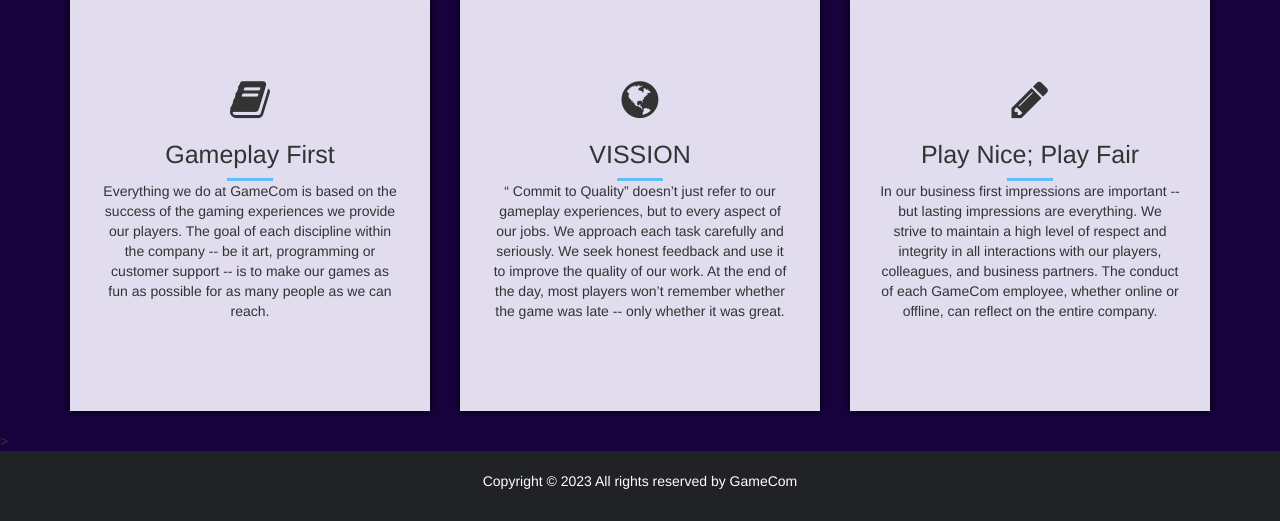
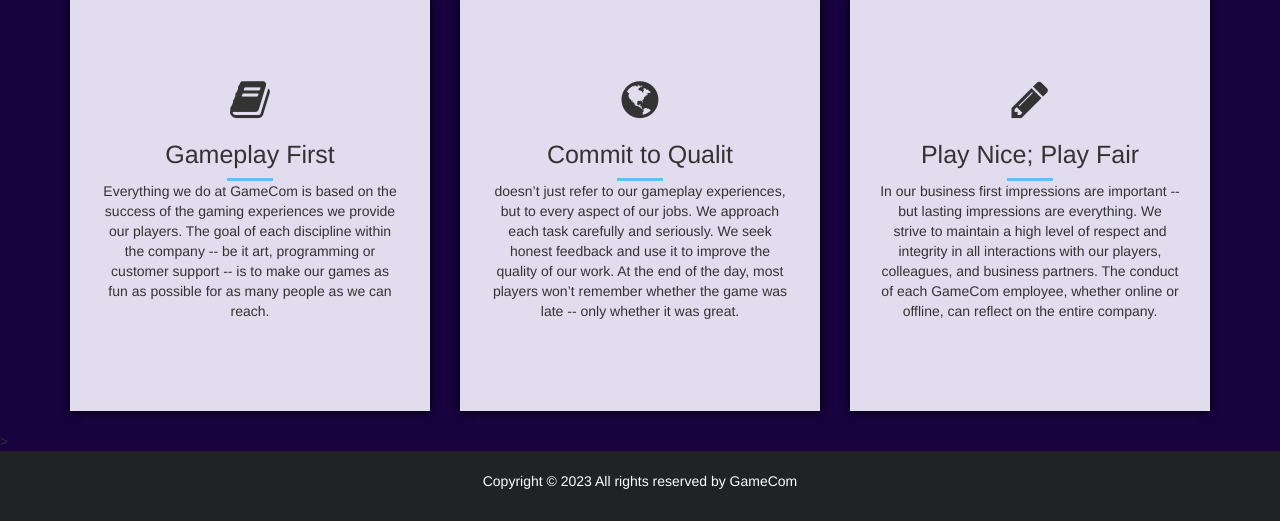
Before and after one commit to gamecomhub/About-us, a plain HTML site: page index.html in a window 1280 px wide. Shown: the part 938-1459 px from the top of the page. Drawn offline with Linux system fonts and the light colour scheme; files that its build step writes are made by us from their sources.

Commit message:
Update index.html

```diff
--- a/index.html
+++ b/index.html
@@ -49,9 +49,9 @@
                  <div class="col-md-4">
                     <div class="about-item text-center">
                      <i class="fa fa-globe"></i>
-                     <h3>VISSION</h3>
+                     <h3> Commit to Qualit </h3>
                      <hr>
-                     <p> “ Commit to Quality” doesn’t just refer to our gameplay experiences, but to every aspect of our jobs. We approach each task carefully and seriously. We seek honest feedback and use it to improve the quality of our work. At the end of the day, most players won’t remember whether the game was late -- only whether it was great.  </p>
+                     <p>doesn’t just refer to our gameplay experiences, but to every aspect of our jobs. We approach each task carefully and seriously. We seek honest feedback and use it to improve the quality of our work. At the end of the day, most players won’t remember whether the game was late -- only whether it was great.  </p>
                      </div>
                  </div>
                  <div class="col-md-4">
```
